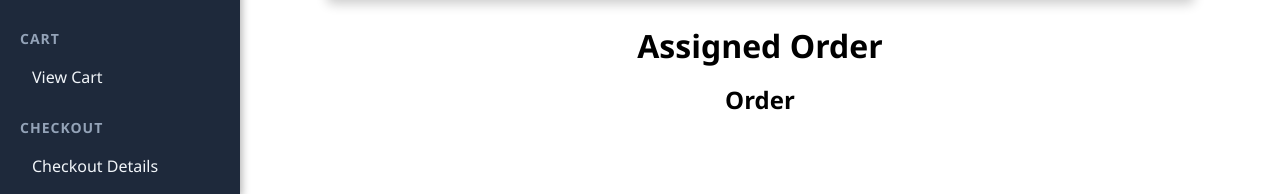
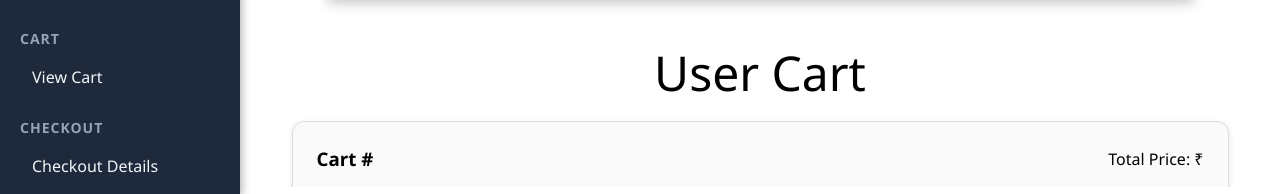
Before and after one commit to uzisharma/OnlineFoodOrderApp-FrontEnd, a React (Vite) app: page /admin/users/user-details in a window 1280 px wide. Shown: the part 603-797 px from the top of the page. Built offline with nearby package versions, Linux system fonts and the light colour scheme.

Commit message:
User Pannel completed

```diff
--- a/src/components/CartDetails.jsx
+++ b/src/components/CartDetails.jsx
@@ -1,28 +1,25 @@
 import { useLocation, useNavigate } from "react-router";
-import { useEffect } from "react";
 import { Button } from "../components/Input";
 import "./style/CartDetails.css";
 
-export default function CartDetails() {
+export default function CartDetails({ receivedCart }) {
   const location = useLocation();
   const navigate = useNavigate();
-  const cart = location.state || {};
+  const cart = receivedCart || location.state || {};
 
   const userCart = cart?.userCartItem;
-
-  useEffect(() => {
-    console.log(cart);
-  }, []);
 
   return (
     <div className="cart-container">
       <header className="cart-heading">
         User Cart
-        <div className="header-back-btn">
-          <Button type="reset" onClick={() => navigate(-1)}>
-            👈 Go Back
-          </Button>
-        </div>
+        {receivedCart === undefined && (
+          <div className="header-back-btn">
+            <Button type="reset" onClick={() => navigate(-1)}>
+              👈 Go Back
+            </Button>
+          </div>
+        )}
       </header>
       <div className="cart-card">
         <div className="cart-header">
--- a/src/pages/admin/user/UserPanel.jsx
+++ b/src/pages/admin/user/UserPanel.jsx
@@ -8,6 +8,7 @@ import {
 } from "../../../service/userService";
 import AssignedDetails from "../../../components/AssignedDetail";
 import { Button } from "../../../components/Input";
+import CartDetails from "../../../components/CartDetails";
 
 export default function UserPanel() {
   const location = useLocation();
@@ -18,7 +19,6 @@ export default function UserPanel() {
   const [cartData, setCartData] = useState([]);
   const [orderData, setOrderData] = useState([]);
 
-  const [error, setError] = useState(null);
   const [errorOrder, setErrorOrder] = useState(null);
 
   useEffect(() => {
@@ -42,14 +42,10 @@ export default function UserPanel() {
       try {
         const response = await getCartByUserId(userId);
         setCartData(response?.data?.data || []);
-        console.log(response?.data?.data);
-        setError(null); // reset error if successful
+        // console.log(response?.data?.data);
       } catch (err) {
         if (err.response?.status === 404) {
           setCartData([]); // no food found
-          setError("No Cart data available.");
-        } else {
-          setError("Something went wrong while fetching User cart.");
         }
       }
     };
@@ -57,7 +53,8 @@ export default function UserPanel() {
     const getAllOrderPlaced = async (userId) => {
       try {
         const response = await getAllPlacedOrder(userId);
-        setOrderData(response?.data?.data || []);
+        setOrderData(response?.data?.data?.content || []);
+        console.log("Placed order", response?.data?.data);
         setErrorOrder(null); // reset error if successful
       } catch (err) {
         if (err.response?.status === 404) {
@@ -87,7 +84,7 @@ export default function UserPanel() {
       </header>
 
       <BasicDetail data={userData} />
-      {/* <AssignedDetails title={"cart"} data={cartData} error={error} /> */}
+      <CartDetails receivedCart={cartData} />
       <AssignedDetails title={"order"} data={orderData} error={errorOrder} />
     </div>
   );
--- a/src/service/userService.js
+++ b/src/service/userService.js
@@ -36,8 +36,9 @@ export const updateUserById = async (id, updatedUserData) => {
 };
 
 export const getAllPlacedOrder = async (id) => {
-  return api.get(`/user/order/placed/${id}`);
+  return api.get(`/place-order/get/user-order/${id}`);
 };
+
 
 export const getCartByUserId = async (id) => {
   return api.get(`/cart/get/${id}`);
```
